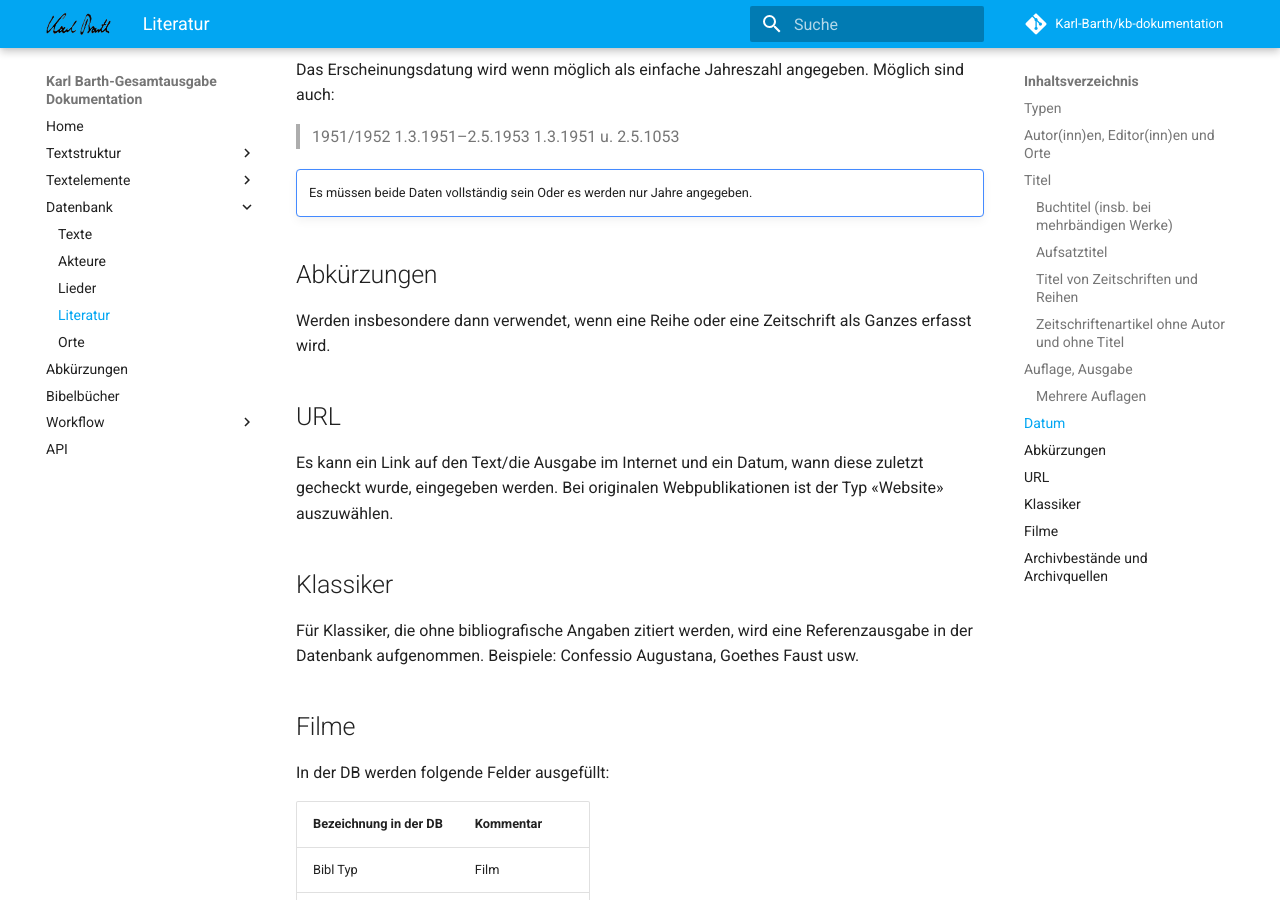
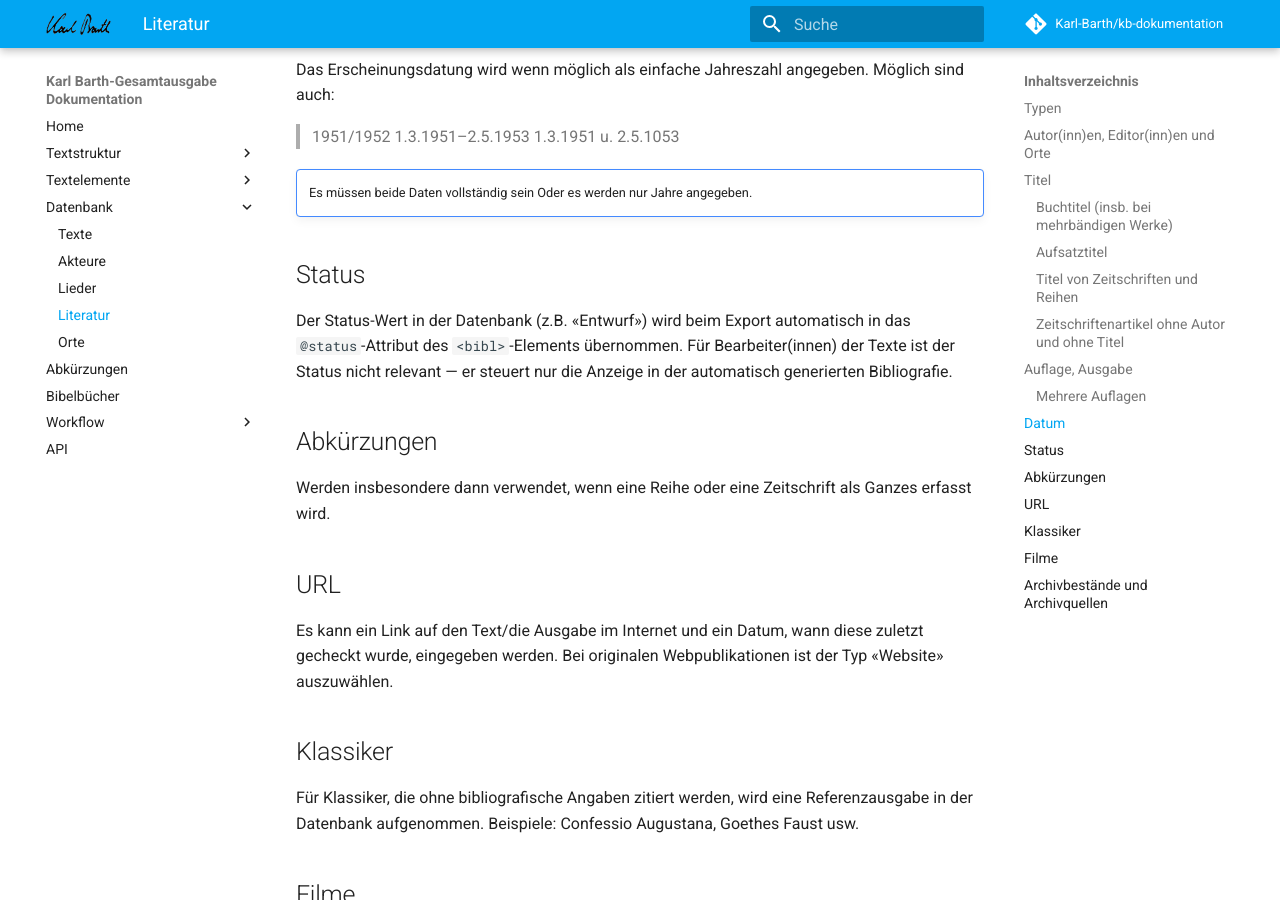
Before and after one commit to Karl-Barth/kb-dokumentation, an MkDocs documentation site: the page built from docs/datenbank/literatur.md, in a window 1280 px wide and 900 px high, scrolled down 3435 px. Built offline with MkDocs 1.6.1 and Material for MkDocs 9.7.7, drawn with Linux system fonts in a browser that asks for light colours; comment, search, counter and statistics services are not loaded.

Commit message:
datenbank/literatur: Hinweis zum Status-Feld ergaenzt
Kurze Erklaerung, dass der DB-Status automatisch ins @status-Attribut
uebernommen wird und fuer Bearbeiter:innen nicht relevant ist.

```diff
--- a/docs/datenbank/literatur.md
+++ b/docs/datenbank/literatur.md
@@ -114,6 +114,10 @@ Das Erscheinungsdatung wird wenn möglich als einfache Jahreszahl angegeben. Mö
 !!! note ""
     Es müssen beide Daten vollständig sein Oder es werden nur Jahre angegeben.
 
+## Status
+
+Der Status-Wert in der Datenbank (z.B. «Entwurf») wird beim Export automatisch in das `@status`-Attribut des `<bibl>`-Elements übernommen. Für Bearbeiter(innen) der Texte ist der Status nicht relevant — er steuert nur die Anzeige in der automatisch generierten Bibliografie.
+
 ## Abkürzungen
 Werden insbesondere dann verwendet, wenn eine Reihe oder eine Zeitschrift als Ganzes erfasst wird.
 
```
